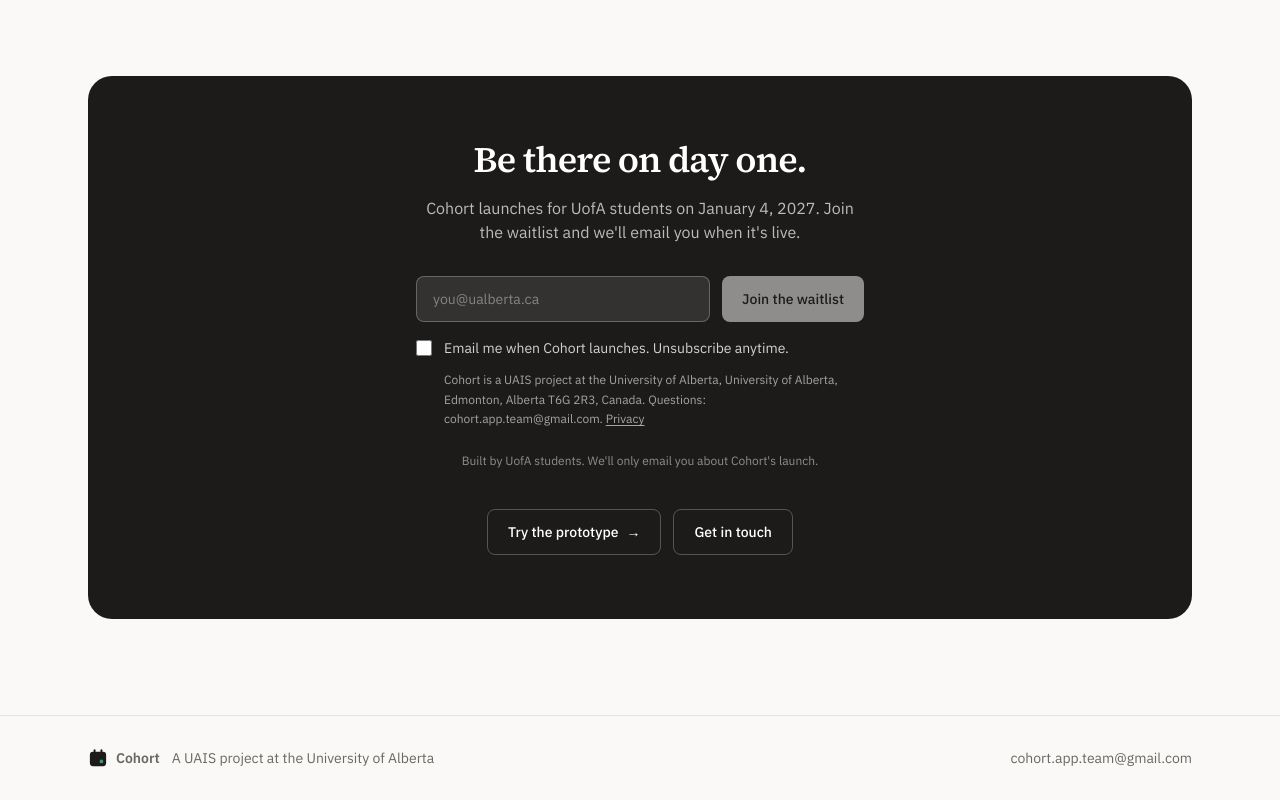
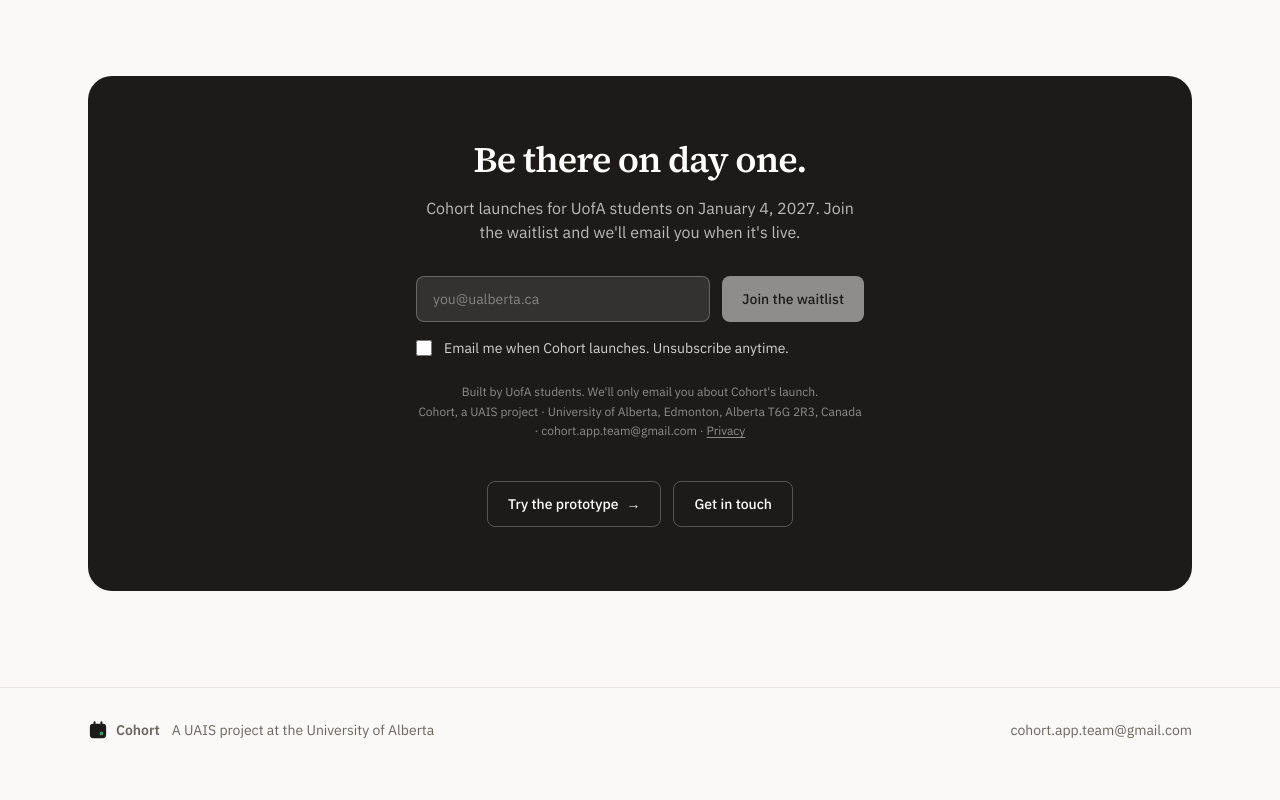
Before and after one commit to lxeu/cohort-landing, a React (Vite) app: page / in a window 1280 px wide. Shown: the part 3505-4305 px from the top of the page. After the commit the page ends 4277 px from the top, so only its background shows below. Built offline with nearby package versions, Linux system fonts and the light colour scheme; no server answers.

Commit message:
Move waitlist sender details into the form's small print

```diff
--- a/src/components/Waitlist.tsx
+++ b/src/components/Waitlist.tsx
@@ -6,12 +6,7 @@ import { supabase } from "../lib/supabase";
 const CONSENT_TEXT = "Email me when Cohort launches. Unsubscribe anytime.";
 
 // CASL also requires saying who's asking and how to reach them. Saved with each signup, like the consent text.
-const DISCLOSURE_TEXT = [
-  `Cohort is a UAIS project at the University of Alberta${MAILING_ADDRESS ? `, ${MAILING_ADDRESS}` : ""}.`,
-  CONTACT_EMAIL && `Questions: ${CONTACT_EMAIL}.`,
-]
-  .filter(Boolean)
-  .join(" ");
+const DISCLOSURE_TEXT = ["Cohort, a UAIS project", MAILING_ADDRESS, CONTACT_EMAIL].filter(Boolean).join(" · ");
 
 const EMAIL_PATTERN = /^[^\s@]+@[^\s@]+\.[^\s@]+$/;
 
@@ -109,12 +104,6 @@ export default function Waitlist() {
           />
           <span>{CONSENT_TEXT}</span>
         </label>
-        <p className="mt-3 pl-7 text-xs leading-relaxed text-white/60">
-          {DISCLOSURE_TEXT}{" "}
-          <a href="/privacy.html" className="underline underline-offset-2 hover:text-white">
-            Privacy
-          </a>
-        </p>
         {status === "error" && (
           <p id="waitlist-error" role="alert" className="mt-3 text-sm text-white">
             {error}
@@ -127,7 +116,14 @@ export default function Waitlist() {
   return (
     <div className="mx-auto max-w-md">
       {body}
-      <p className="mt-6 text-center text-xs text-white/50">Built by UofA students. We'll only email you about Cohort's launch.</p>
+      <p className="mt-6 text-center text-xs leading-relaxed text-white/50">
+        Built by UofA students. We'll only email you about Cohort's launch.
+        <br />
+        {DISCLOSURE_TEXT} ·{" "}
+        <a href="/privacy.html" className="underline underline-offset-2 hover:text-white">
+          Privacy
+        </a>
+      </p>
     </div>
   );
 }
```
